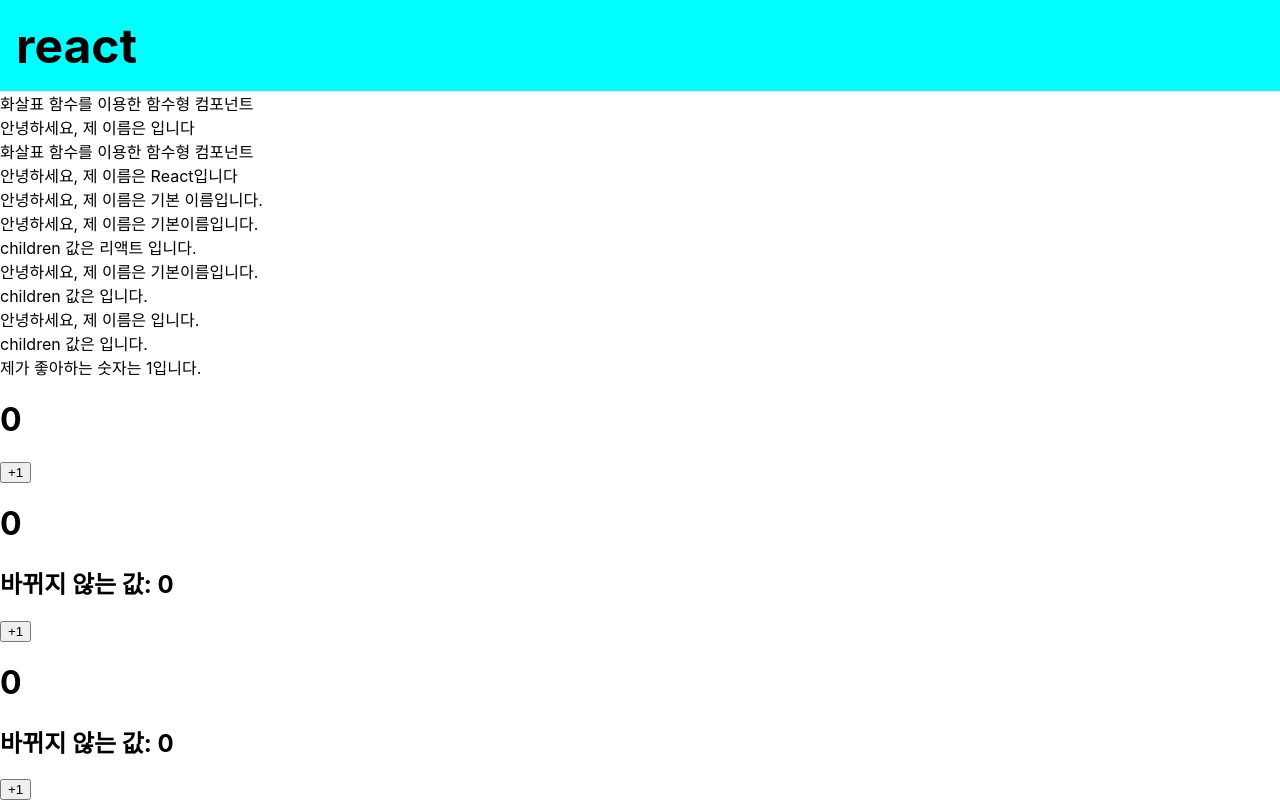
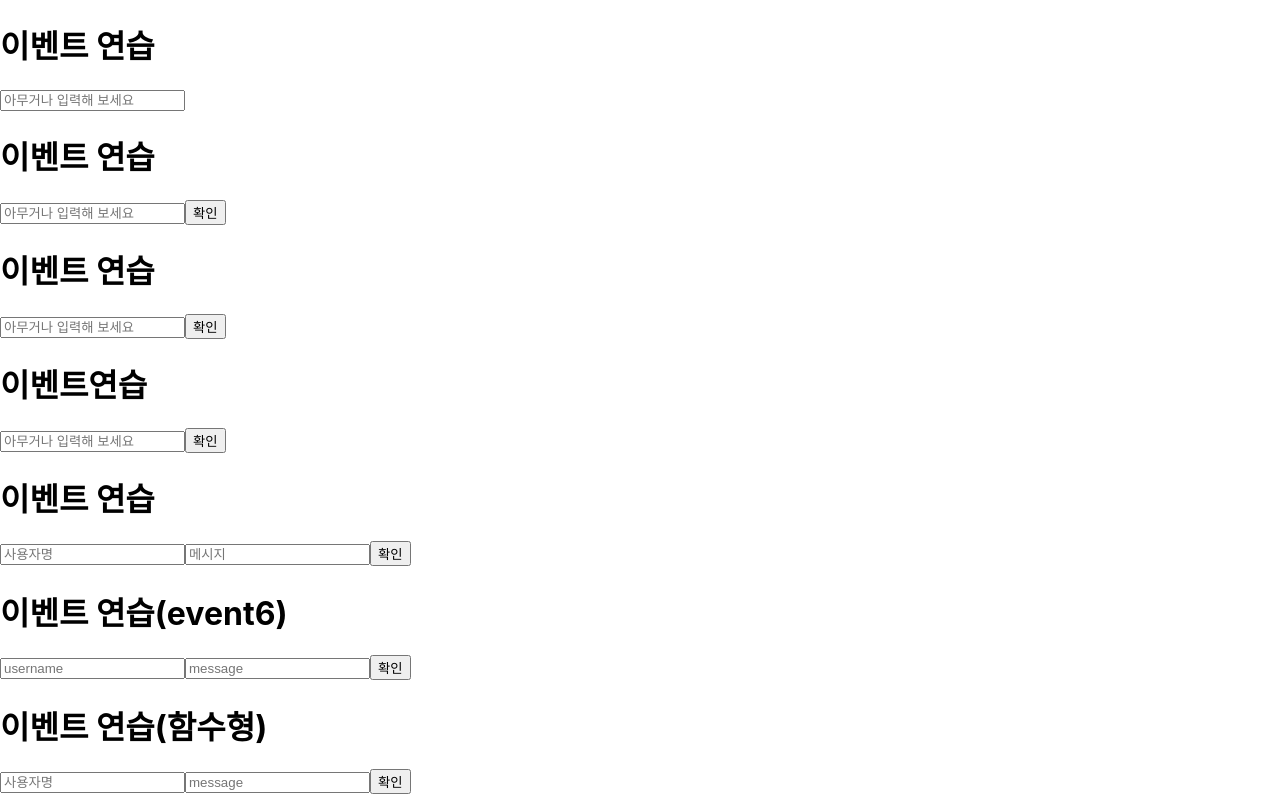
Before and after one commit to NakSoo/React-Study, a React (Create React App) app in the folder hello-react/: page / in a window 1280 px wide. Shown: the top 802 px of the page. Built offline with nearby package versions, Linux system fonts and the light colour scheme.

Commit message:
6. Event

```diff
--- /dev/null
+++ b/hello-react/src/EventApp.js
@@ -0,0 +1,27 @@
+import React from 'react';
+
+import Event1 from './events/event1';
+import Event2 from './events/event2';
+import Event3 from './events/event3';
+import Event4 from './events/event4';
+import Event5 from './events/event5';
+import Event6 from './events/event6';
+import Event7 from './events/event7';
+import Event8 from './events/event8';
+
+function EventApp() {
+    return(
+        <>
+            <Event1/>
+            <Event2/>
+            <Event3/>
+            <Event4/>
+            <Event5/>
+            <Event6/>
+            <Event7/>
+            <Event8/>
+        </>
+    );
+}
+
+export default EventApp;
--- /dev/null
+++ b/hello-react/src/events/event1.js
@@ -0,0 +1,18 @@
+import React, {Component} from 'react';
+
+class EventPractice1 extends Component {
+    render() {
+        return(
+            <div>
+                <h1>이벤트 연습</h1>
+                <input type='text' name='message' placeholder='아무거나 입력해 보세요' onChange={
+                    (e) => {
+                        console.log(e.target.value);
+                    }
+                }/>
+            </div>
+        );
+    }
+}
+
+export default EventPractice1;
--- /dev/null
+++ b/hello-react/src/events/event2.js
@@ -0,0 +1,35 @@
+import React, {Component} from 'react';
+
+class EventPractice2 extends Component {
+
+    state = {
+        message : ''
+    }
+
+    render() {
+        return(
+            <div>
+                <h1>이벤트 연습</h1>
+                <input type='text' name='message' placeholder='아무거나 입력해 보세요' value={this.state.message}
+                onChange={
+                    (e) => {
+                        this.setState({
+                            message: e.target.value
+                        })
+                    }
+                }/>
+
+                <button onClick={
+                    () => {
+                        alert(this.state.message);
+                        this.setState({
+                            message : ''
+                        });
+                    }
+                }>확인</button>
+            </div>
+        );
+    }
+}
+
+export default EventPractice2;
--- /dev/null
+++ b/hello-react/src/events/event3.js
@@ -0,0 +1,46 @@
+import React, {Component} from 'react';
+
+class EventPractice3 extends Component {
+    state = {
+        message : ''
+    }
+
+    constructor(props) {
+        super(props);
+        this.handleChange = this.handleChange.bind(this);
+        this.handleClick = this.handleClick.bind(this);
+    }
+
+    handleChange(e) {
+        this.setState({
+            message : e.target.value
+        });
+    }
+
+    handleClick() {
+        alert(this.state.message);
+        this.setState({
+            message : ''
+        });
+    }
+
+    render() {
+        return(
+            <div>
+                <h1>이벤트 연습</h1>
+                <input
+                    type="text"
+                    name="message"
+                    placeholder="아무거나 입력해 보세요"
+                    value = {this.state.message}
+                    onChange={this.handleChange}
+                    />
+
+                <button onClick={this.handleClick}>확인</button>
+            </div>
+        );
+    }
+
+}
+
+export default EventPractice3;
--- /dev/null
+++ b/hello-react/src/events/event4.js
@@ -0,0 +1,40 @@
+import React, { Component } from 'react';
+
+class EventPractice4 extends Component {
+
+    state = {
+        message: ''
+    }
+
+    handleChange = (e) => {
+        this.setState({
+            message: e.target.value
+        });
+    }
+
+    handleClick = () => {
+        alert(this.state.message);
+        this.setState({
+            message: ''
+        });
+    }
+
+    render() {
+        return (
+            <div>
+                <h1>이벤트연습</h1>
+                <input
+                    type='text'
+                    name='message'
+                    placeholder='아무거나 입력해 보세요'
+                    value={this.state.message}
+                    onChange={this.handleChange}
+                />
+                <button onClick={this.handleClick}>확인</button>
+
+            </div>
+        )
+    };
+}
+
+export default EventPractice4;
--- /dev/null
+++ b/hello-react/src/events/event5.js
@@ -0,0 +1,50 @@
+import React, {Component} from 'react';
+
+class EventPractice5 extends Component {
+
+    state = {
+        username : '',
+        message : ''
+    }
+
+    handleChange = (e) => {
+        this.setState({
+            [e.target.name] : e.target.value
+        });
+    }
+
+    handleClick = (e) => {
+        alert(this.state.username + ": " + this.state.message)
+        this.setState({
+                username : '',
+                message : ''
+        });
+    }
+
+    render() {
+        return (
+            <>
+                <h1>이벤트 연습</h1>
+                <input
+                    type="text"
+                    name="username"
+                    placeholder="사용자명"
+                    value = {this.state.username}
+                    onChange={this.handleChange}
+                    />
+
+                <input
+                    type="text"
+                    name="message"
+                    placeholder="메시지"
+                    value={this.state.message}
+                    onChange={this.handleChange}
+                    />
+
+                <button onClick={this.handleClick}>확인</button>
+            </>
+        );
+    }
+}
+
+export default EventPractice5;
--- /dev/null
+++ b/hello-react/src/events/event6.js
@@ -0,0 +1,60 @@
+import React, { Component } from 'react';
+
+class EventPractice6 extends Component {
+
+    state = {
+        username: '',
+        message: '',
+    }
+
+    handleChange = (e) => {
+        this.setState(
+            {
+                [e.target.name]: e.target.value
+            }
+        );
+
+    }
+
+    handleClick = () => {
+        alert(this.state.username + " : " + this.state.message);
+        this.setState({
+            username: '',
+            message: ''
+        });
+    }
+
+    handleKeyPress = (e) => {
+        if(e.key === 'Enter') {
+            this.handleClick();
+        }
+    }
+
+    render() {
+        return (
+            <>
+                <h1>이벤트 연습(event6)</h1>
+                <input
+                    type="text"
+                    name="username"
+                    placeholder="username"
+                    value={this.state.username}
+                    onChange={this.handleChange}
+                />
+
+                <input
+                    type="text"
+                    name="message"
+                    placeholder="message"
+                    value={this.state.message}
+                    onChange={this.handleChange}
+                    onKeyPress={this.handleKeyPress}
+                />
+                <button onClick={this.handleClick}>확인</button>
+
+            </>
+        );
+    }
+}
+
+export default EventPractice6;
--- /dev/null
+++ b/hello-react/src/events/event7.js
@@ -0,0 +1,46 @@
+import React, {useState} from 'react';
+
+const EventPractice7 = () => {
+    const [username, setUsername] = useState('');
+    const [message, setMessage] = useState('');
+    const onChangeUsername = e => setUsername(e.target.value);
+    const onChangeMessage = e => setMessage(e.target.value);
+    const onClick = () => {
+        alert(username + ' : ' + message);
+        setUsername('');
+        setMessage('');
+    };
+
+    const onKeyPress = e=> {
+        if(e.key === 'Enter') {
+            onClick();
+        }
+    };
+
+    return (
+        <div>
+            <h1>이벤트 연습(함수형)</h1>
+            <input
+                type='text'
+                name='username'
+                placeholder='사용자명'
+                value={username}
+                onChange={onChangeUsername}
+            />
+
+            <input
+                type='text'
+                name='message'
+                placeholder='message'
+                value={message}
+                onChange={onChangeMessage}
+                onKeyPress={onKeyPress}
+            />
+
+            <button onClick={onClick}>확인</button>
+
+        </div>
+    );
+};
+
+export default EventPractice7;
--- /dev/null
+++ b/hello-react/src/events/event8.js
@@ -0,0 +1,55 @@
+import React, {useState} from 'react';
+
+const EventPractice8 = () => {
+    const [form, setForm] = useState({
+        username : '',
+        message : ''
+    });
+
+    const {username, message} = form;
+    const onChange = e => {
+        const nextForm = {
+            ...form,
+            [e.target.name]  : e.target.value
+        };
+        setForm(nextForm);
+    };
+
+    const onClick = () => {
+        alert(username + ' : ' + message);
+        setForm({
+            username : '',
+            message : ''
+        });
+    };
+
+    const onKeyPress = e => {
+        if(e.key === 'Enter') {
+            onClick();
+        }
+    };
+
+    return (
+        <>
+            <h1>이벤트 연습</h1>
+            <input
+                type='text'
+                name='username'
+                placeholder='사용자명'
+                value={username}
+                onChange={onChange}
+            />
+            <input
+                type='text'
+                name='message'
+                placeholder='아무거나 입력'
+                value={message}
+                onChange={onChange}
+                onKeyPress={onKeyPress}
+            />
+            <button onClick={onClick}>확인</button>
+        </>
+    );
+};
+
+export default EventPractice8;
```
Also changed, not shown: hello-react/src/index.js (+5 -3 lines).
